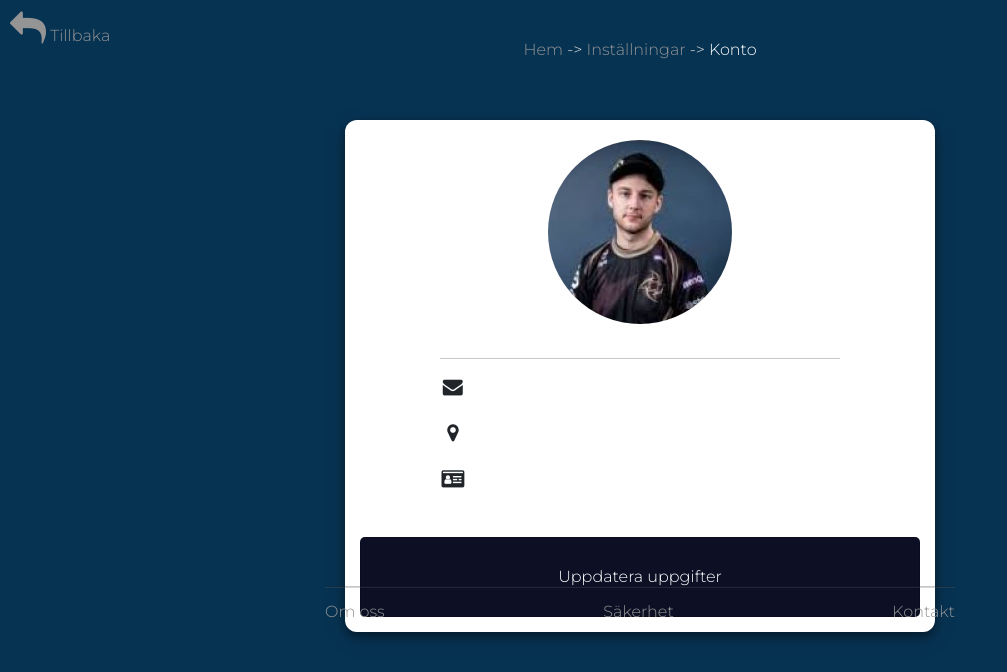
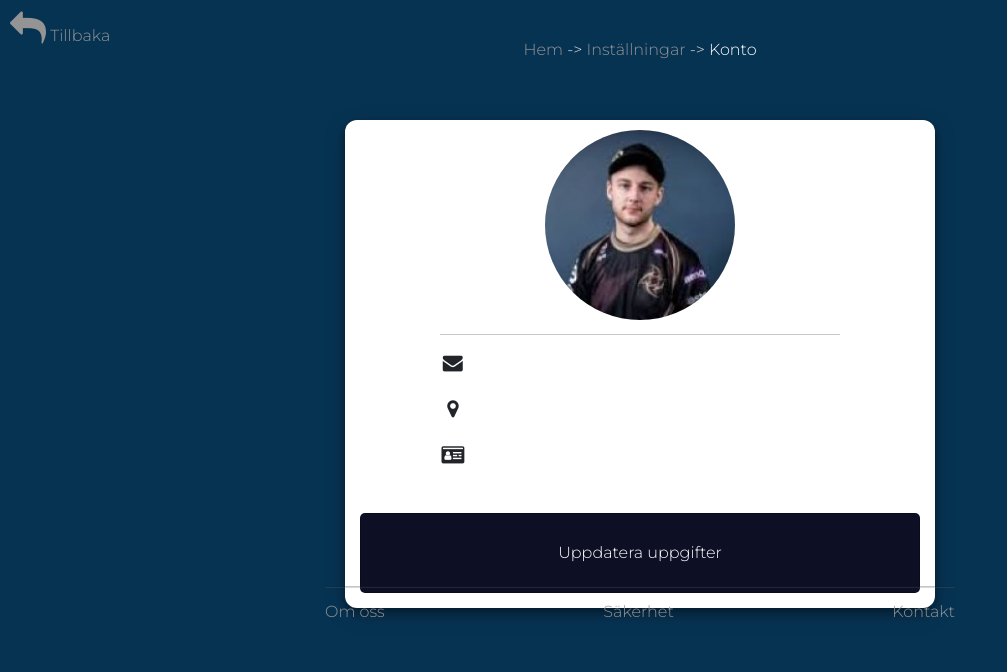
Before and after one commit to lundkvistarn/Kandidatprojekt_E-Leg, a Node server app: template Databas/views/account.hbs in a window 1280 px wide. Shown: the part 100-772 px from the top of the page, without its empty margins (0-1007 px from the left). Run offline with Node 20, Linux system fonts and the light colour scheme; the template is opened without the code that fills it, so the values that code supplies are empty.

Commit message:
Bild finns på Leg och Account
Säkerhetsnivå fixad

```diff
--- a/Databas/controllers/auth.js
+++ b/Databas/controllers/auth.js
@@ -550,8 +550,7 @@ exports.addImage = async (req, res) => {
 
           var sql = "UPDATE users SET ? WHERE ID = " + decoded.id + ";";
 
-          var data = { image: sampleFile.name };
-
+          var data = { safetylevel: 3,image: sampleFile.name };
           db.query(sql, data, (error, results) => {
             if (error) {
               console.log(error);
--- a/Databas/public/style_profile.css
+++ b/Databas/public/style_profile.css
@@ -385,6 +385,7 @@ hr.style-six {
 }
 
 #checkmark_leg {
+    height: 190px;
     margin-top: 10px;
     border-radius: 50%;
 }
@@ -399,7 +400,6 @@ hr.style-six {
 }
 
 .accountBox_leg {
-
 }
 
 .accountName {
@@ -829,9 +829,10 @@ hr.style-six {
     }
 
     #accountText_leg {
-        font-size: 10px;
+        font-size: 12px;
         margin-top: 0;
         margin-bottom: 0;
+        margin-left: 100px;
     }
 
     #accountName_leg {
--- a/Databas/views/account.hbs
+++ b/Databas/views/account.hbs
@@ -63,8 +63,12 @@
 
         <div class="button_container">
 
-            <div>
-                <img src="../fifflaren.jpg" id="checkmark" alt="checkmark">
+            <div class="avatar-ctn">
+                {{#if user.image}}
+                <img class="avatar" id="checkmark_leg" src="{{user.image}}" alt="User Profile Picture">
+                {{else}}
+                <img class="avatar" id="checkmark_leg" src="/fifflaren.jpg" alt="User Profile Picture">
+                {{/if}}
             </div>
 
                <h3 class="accountName"> {{user.name}} </h3>
--- a/Databas/views/safetylevel.hbs
+++ b/Databas/views/safetylevel.hbs
@@ -153,6 +153,9 @@
         const currentBulletSecond = bullets[1];
         currentBulletSecond.classList.remove('completed');
 
+        const currentBulletFirst = bullets[0];
+        currentBulletFirst.classList.remove('completed');
+
         b_upgrade.disabled = true;
         document.getElementById('nextLevel').innerHTML = "högsta nivå uppfylld";
     }
```
Also changed, not shown: Databas/views/leg.hbs (+6 -2 lines).
